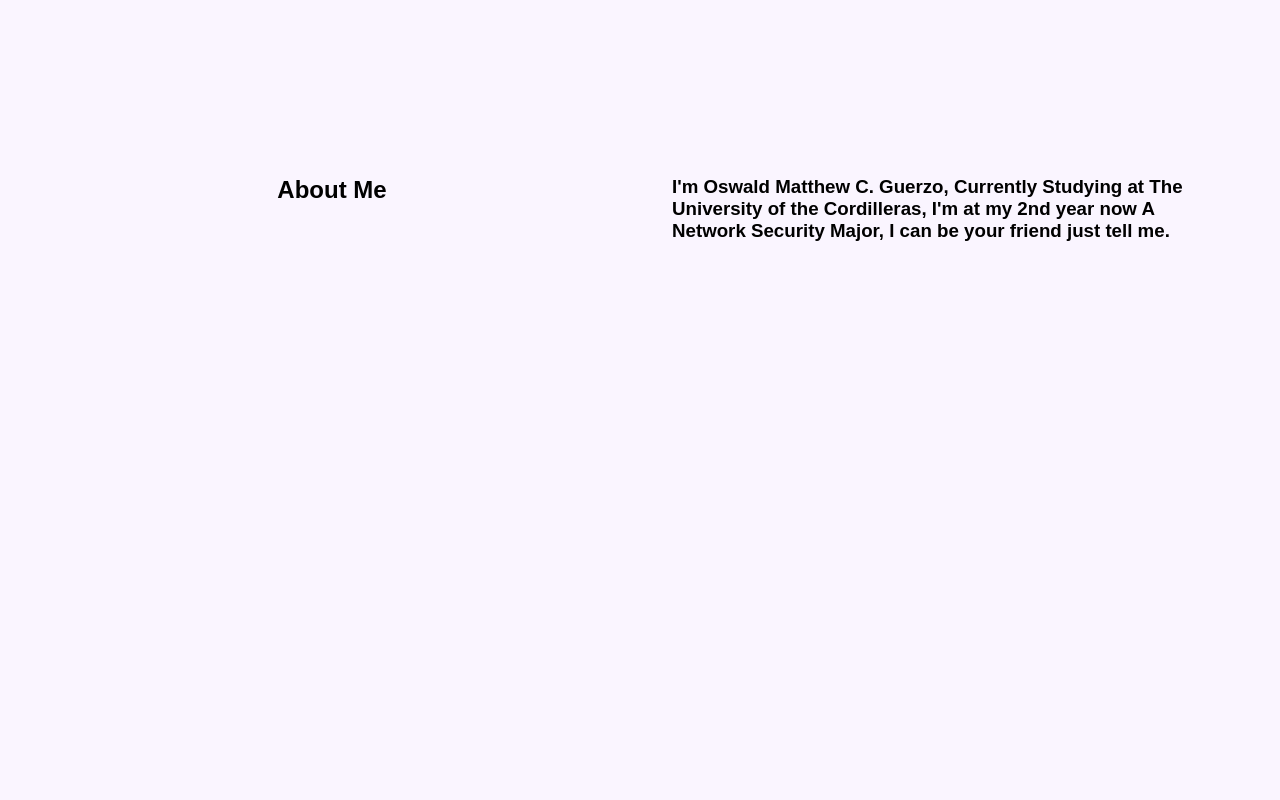
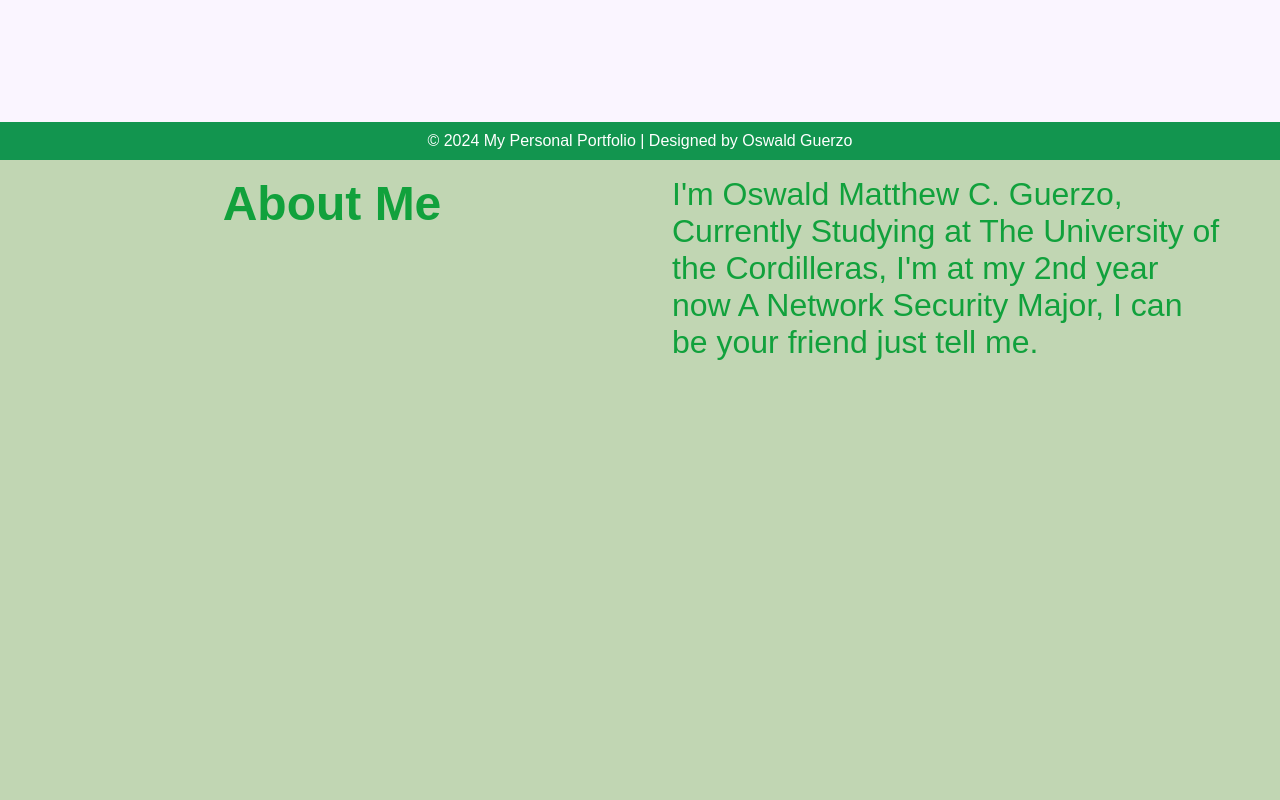
Before and after one commit to oswaldgz/Osi-s-Portfolio, a plain HTML site: page index.html in a window 1280 px wide. Shown: the part 640-1440 px from the top of the page. Drawn offline with nearby package versions, Linux system fonts and the light colour scheme.

Commit message:
Update styles.css

```diff
--- a/styles.css
+++ b/styles.css
@@ -22,6 +22,8 @@ a {
 
 body {
   font-family: "Merriweather", sans-serif;
+  background-color: #c1d6b3;
+
 }
 
 nav {
@@ -179,7 +181,6 @@ ul li a:hover {
   border-radius: 100%;
 }
 
-/* Responsive styles for smaller screens */
 @media (max-width: 750px) {
   nav .checkbox {
     display: block;
@@ -222,3 +223,50 @@ ul li a:hover {
 h2 {
 text-align: center;
 }
+
+footer {
+  background-color: #12954f;
+  color: #ffffff;
+  text-align: center;
+  padding: 10px;
+  position: fixed;
+  bottom: 0;
+  width: 100%;
+}
+
+.footer__container {
+  max-width: 1200px;
+  margin: 0 auto;
+}
+
+#about {
+  background-color: #c1d6b3;
+}
+
+#hobbies {
+  background-color: #c1d6b3;
+}
+
+#contact {
+  background-color: #c1d6b3;
+
+}
+
+body {
+  background-color: #c1d6b3;
+}
+
+#about h2,
+#hobbies h2,
+#contact h2{
+  font-size: 3rem;
+  font-weight: 600;
+  color: var(--primary-color);
+  margin-bottom: 1rem;
+}
+h3 {
+  font-size: 2rem;
+  font-weight: 300;
+  color: var(--primary-color);
+  margin-bottom: 1rem;
+}
```
